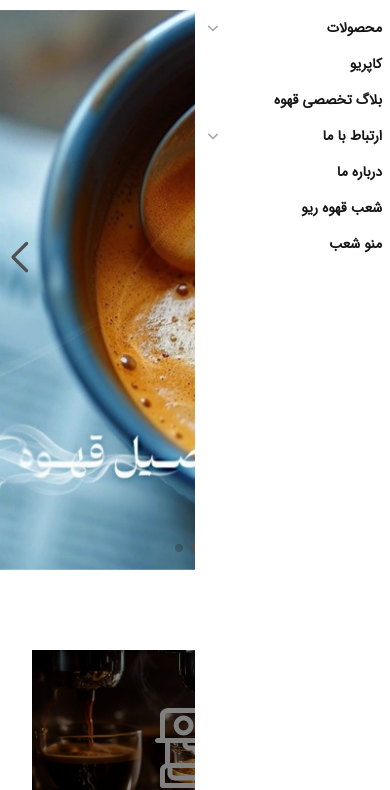
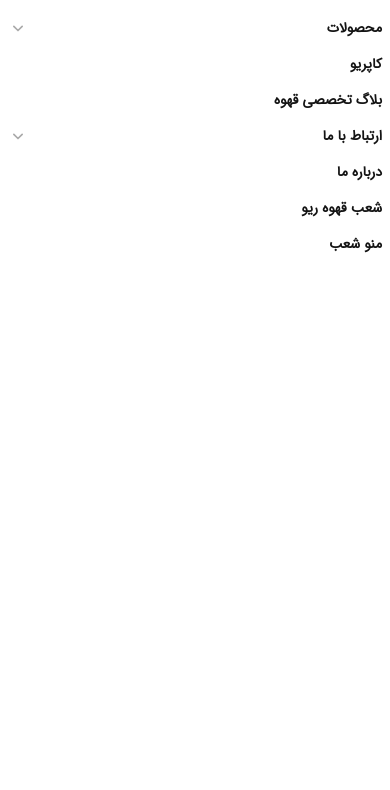
Before and after one commit to saraavaznjd/coffee-site, a plain HTML site: page index.html in a window 390 px wide. Both pictures are taken after a click on the icon 287 px from the left and 32 px from the top of the page. Shown: the part 54-844 px from the top of the page. Drawn offline with nearby package versions, Linux system fonts and the light colour scheme; files whose address does not match are found by name.

Commit message:
fixes some bugs in menu

```diff
--- a/app.js
+++ b/app.js
@@ -20,14 +20,14 @@ const openSubmenu = submenu => {
 menuOpen.addEventListener('click',() => {
     menuOpen.classList.toggle('hidden')
     menuClose.classList.toggle('hidden')
-    menu.classList.toggle('-right-[600px]')
+    menu.classList.toggle('-right-[650px]')
     menu.classList.toggle('right-0')
 })
 
 menuClose.addEventListener('click',() => {
     menuClose.classList.toggle('hidden')
     menuOpen.classList.toggle('hidden')
-    menu.classList.toggle('-right-[600px]')
+    menu.classList.toggle('-right-[650px]')
     menu.classList.toggle('right-0')
     if(productSubmenuOpen.classList.contains('group-hover:h-auto')){
         openSubmenu(productSubmenuOpen)
--- a/index.html
+++ b/index.html
@@ -36,7 +36,7 @@
                         </g>
                     </svg>
                     <ul id="menu"
-                        class="flex flex-col fixed top-16 bottom-0 -right-[600px] overflow-y-scroll w-1/2 bg-white font-bold text-sm transition-all duration-300 z-50 lg:flex-row lg:static lg:w-full lg:h-auto lg:items-center lg:gap-2 xl:gap-6">
+                        class="flex flex-col fixed top-16 bottom-0 -right-[650px] overflow-y-auto w-full min-[450px]:w-1/2 bg-white font-bold text-sm transition-all duration-300 z-50 lg:flex-row lg:static lg:w-full lg:h-auto lg:overflow-hidden lg:items-center lg:gap-2 xl:gap-6">
                         <li id="product-submenu"
                             class="reletive group p-2 hover:bg-neutral-100 lg:hover:bg-transparent lg:py-4">
                             <a class="flex justify-between items-center lg:justify-center" href="#">محصولات
```
Also changed, not shown: styles/app.css.
